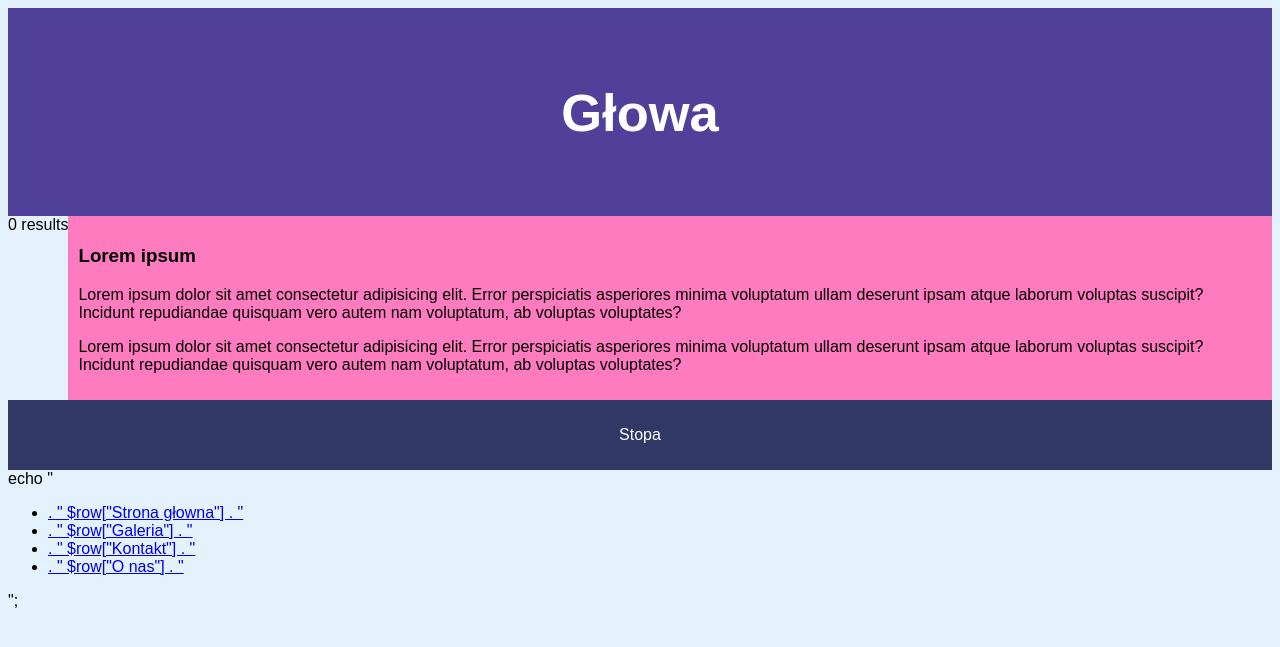
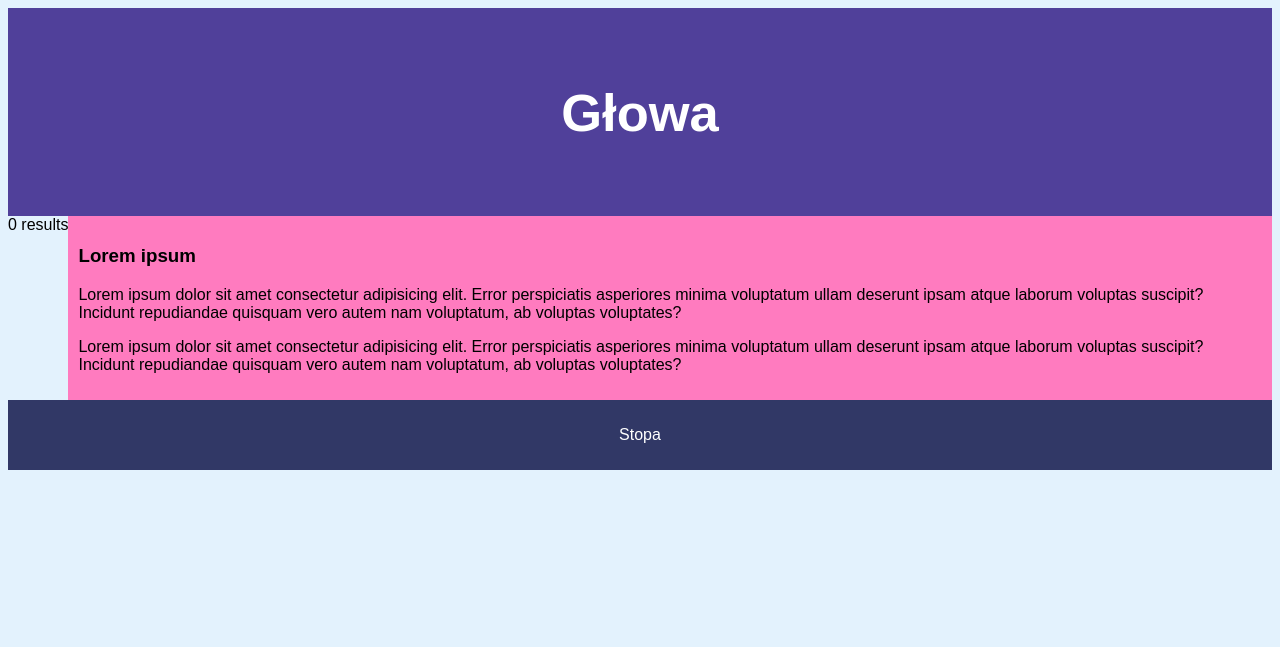
Before and after one commit to XabstractionX/BM, a PHP site: page / in a window 1280 px wide. Shown: the top 647 px of the page. Run offline with PHP 8.4, Linux system fonts and the light colour scheme; data that the repository does not hold is empty.

Commit message:
Update index.php

```diff
--- a/2021/layout/index.php
+++ b/2021/layout/index.php
@@ -29,8 +29,6 @@
         $sql = "SELECT * FROM `linki`";
         $result = $conn->query($sql);
 
-
-        $sql = "SELECT `Strona główna`,`Galeria`,`Kontakt`,`O nas` FROM `menu`";
         if ($result->num_rows > 0) {
             while ($row = $result->fetch_assoc()) {
                 echo "
@@ -53,19 +51,5 @@
     <?php require "PHP/footer.php"; ?>
 
 </body>
-echo "<ul>
-    <li>
-        <a href=``> . " $row["Strona głowna"] . "</a>
-    </li>
-    <li>
-        <a href=``> . " $row["Galeria"] . "</a>
-    </li>
-    <li>
-        <a href=``> . " $row["Kontakt"] . "</a>
-    </li>
-    <li>
-        <a href=``> . " $row["O nas"] . "</a>
-    </li>
 
-</ul>";
 </html>
```
